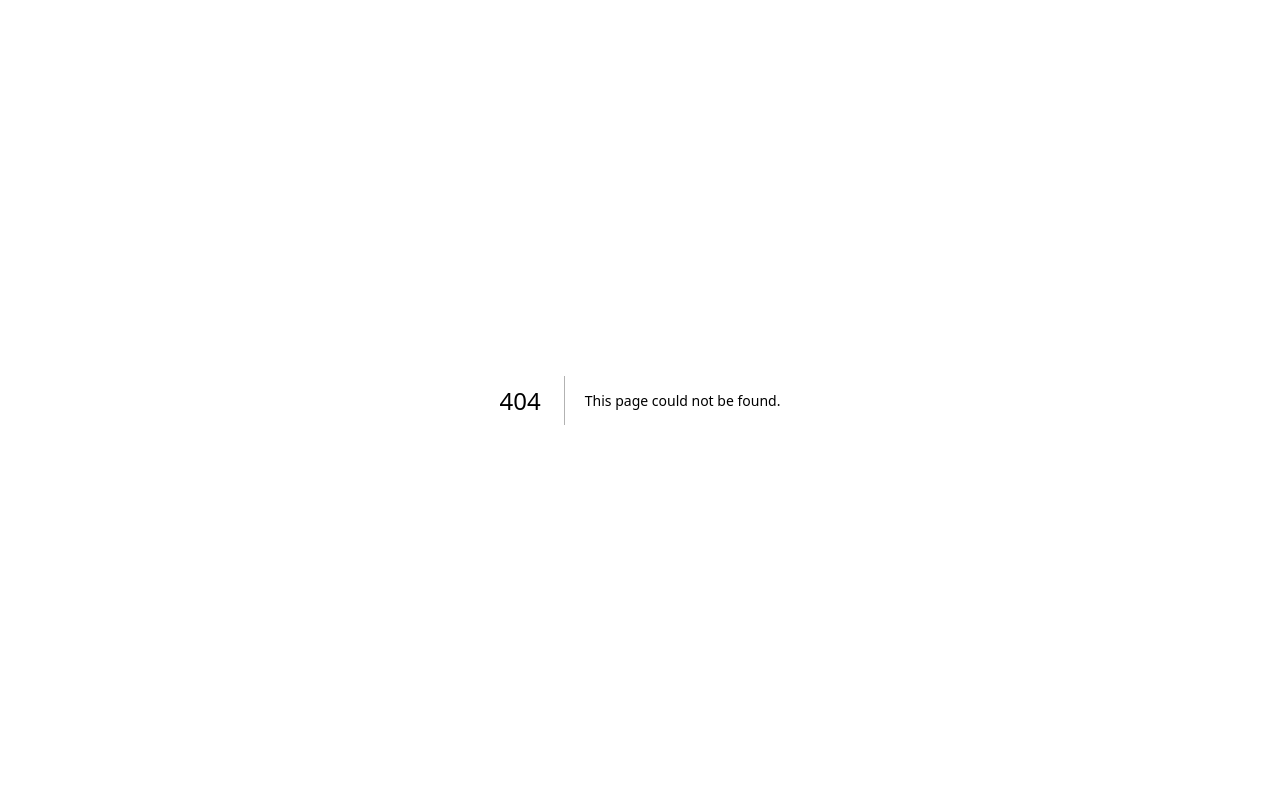
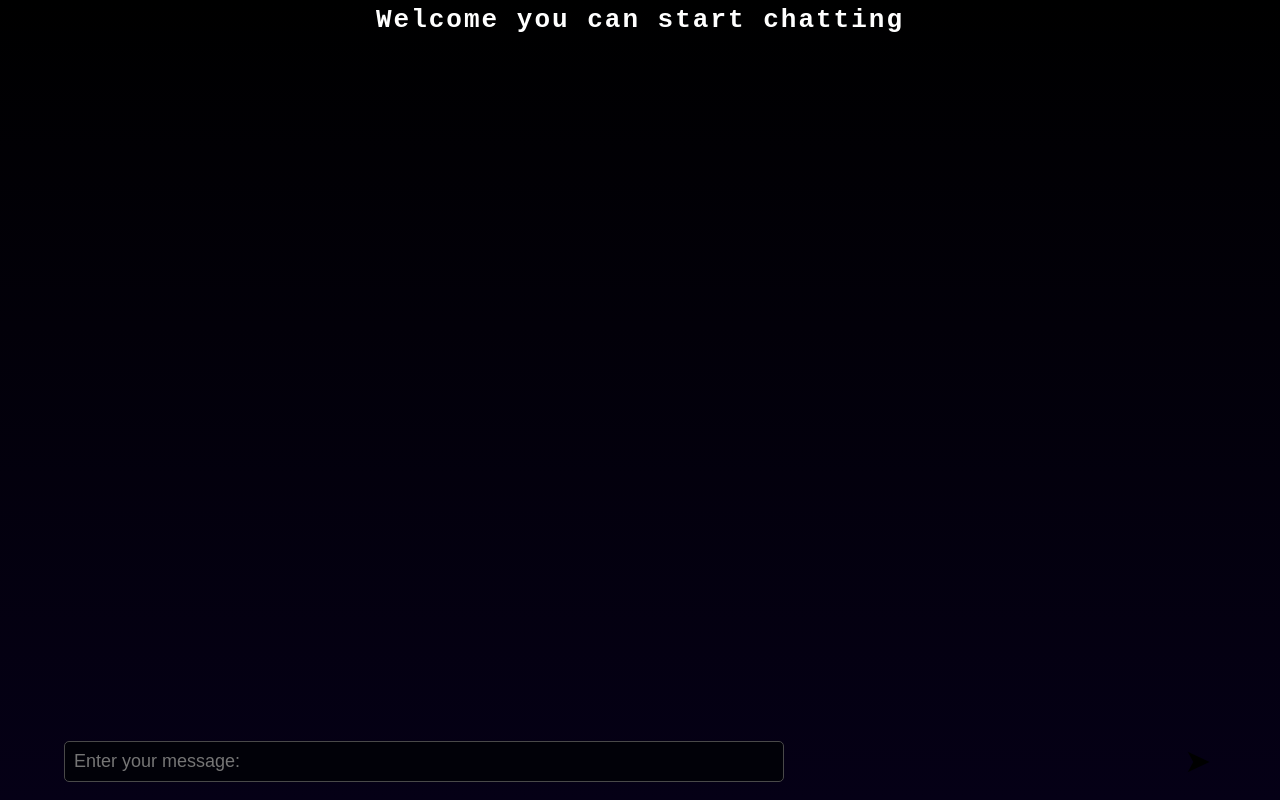
Before and after one commit to Bhumesh01/monorepo-turborepo, a Next.js app in the folder apps/web/: page /chat/1 in a window 1280 px wide. Before the commit this address had no page. Built offline with nearby package versions, Linux system fonts and the light colour scheme.

Commit message:
Chat app components

```diff
--- /dev/null
+++ b/apps/web/app/chat/[roomId]/page.tsx
@@ -0,0 +1,16 @@
+import { Button } from "@repo/ui/button";
+import { TextInput } from "@repo/ui/text-input";
+
+export default function Chat(){
+    return(
+        <div style={{display: "flex", flexDirection: "column", justifyContent: "center", backgroundColor: "#020024", backgroundImage: "linear-gradient(0deg,rgb(5, 0, 22) 0%, rgba(0, 0, 0, 1) 100%)", height: "100vh", width: "100vw", alignItems: "center", letterSpacing: "2px", gap: "2vh", color: "white", fontFamily: "monospace", paddingTop: "5px"}}>
+            <h1>Welcome you can start chatting</h1>
+            <div style={{display: "flex", flexDirection: "column",justifyContent: "flex-end", height: "100vh"}}>
+                <div style={{marginBottom: "15px", display: "flex", justifyContent: "space-between", alignItems: "center", width: "90vw"}}>
+                    <TextInput placeholder="Enter your message:  " style={{width: "90vh",padding: "9px", borderRadius: "5px", backgroundColor: "#010108", fontSize: "18px", border: "1px solid #494949"}}></TextInput>
+                    <Button hover="#161422" style={{backgroundColor: "transparent", border: "none", fontSize: "clamp(18px, 3vw, 32px)", padding: "5px", borderRadius: "50px"}}>➤</Button>
+                </div>
+            </div>
+        </div>
+    )
+}
--- a/packages/ui/src/button.tsx
+++ b/packages/ui/src/button.tsx
@@ -1,18 +1,22 @@
-"use client";
-
-import { ReactNode } from "react";
-
+"use client"
+import { ReactNode, useState } from "react";
+import {useRouter} from "next/navigation"
 interface ButtonProps {
   children: ReactNode;
-  className?: string;
-  appName: string;
+  hover?: string,
+  style?: React.CSSProperties;
 }
 
-export const Button = ({ children, className, appName }: ButtonProps) => {
+export const Button = ({ children, style, hover }: ButtonProps) => {
+  const router = useRouter();
+  const [isHover, setIsHover] = useState<Boolean>(false);
+
   return (
     <button
-      className={className}
-      onClick={() => alert(`Hello from your ${appName} app!`)}
+    onClick={()=>{router.push("/chat/123")}}
+      onMouseEnter={() => setIsHover(true)}
+      onMouseLeave={() => setIsHover(false)}
+      style={{...style, backgroundColor: isHover&&hover?hover: style?.backgroundColor}}
     >
       {children}
     </button>
--- /dev/null
+++ b/packages/ui/src/text-input.tsx
@@ -0,0 +1,10 @@
+interface PropType{
+    placeholder: string,
+    style?: React.CSSProperties
+}
+
+export function TextInput({placeholder, style}: PropType){
+    return (
+        <input style={style} type="text" placeholder={placeholder}></input>
+    )
+}
```
Also changed, not shown: apps/web/app/page.tsx (+5 -4 lines).
